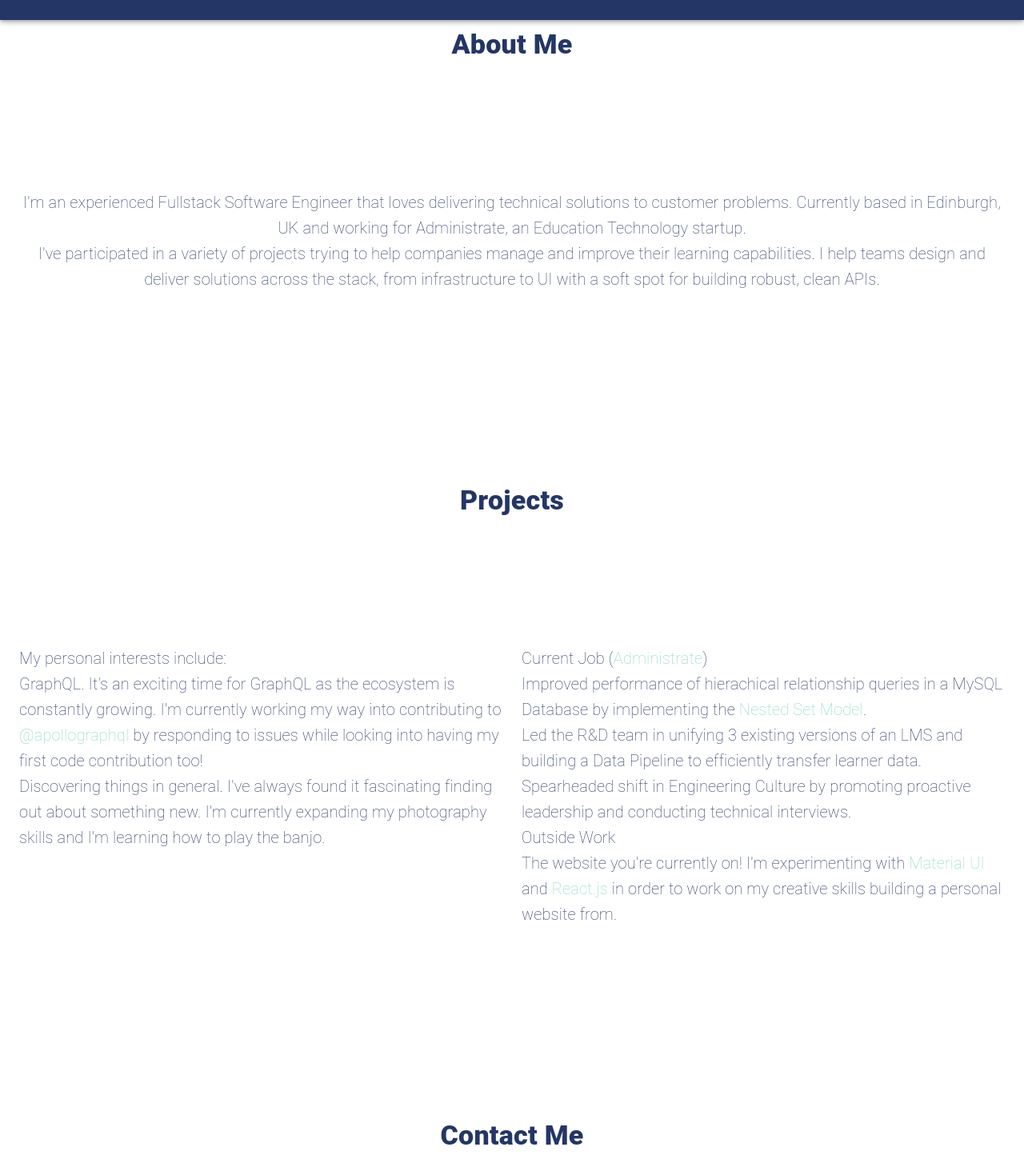
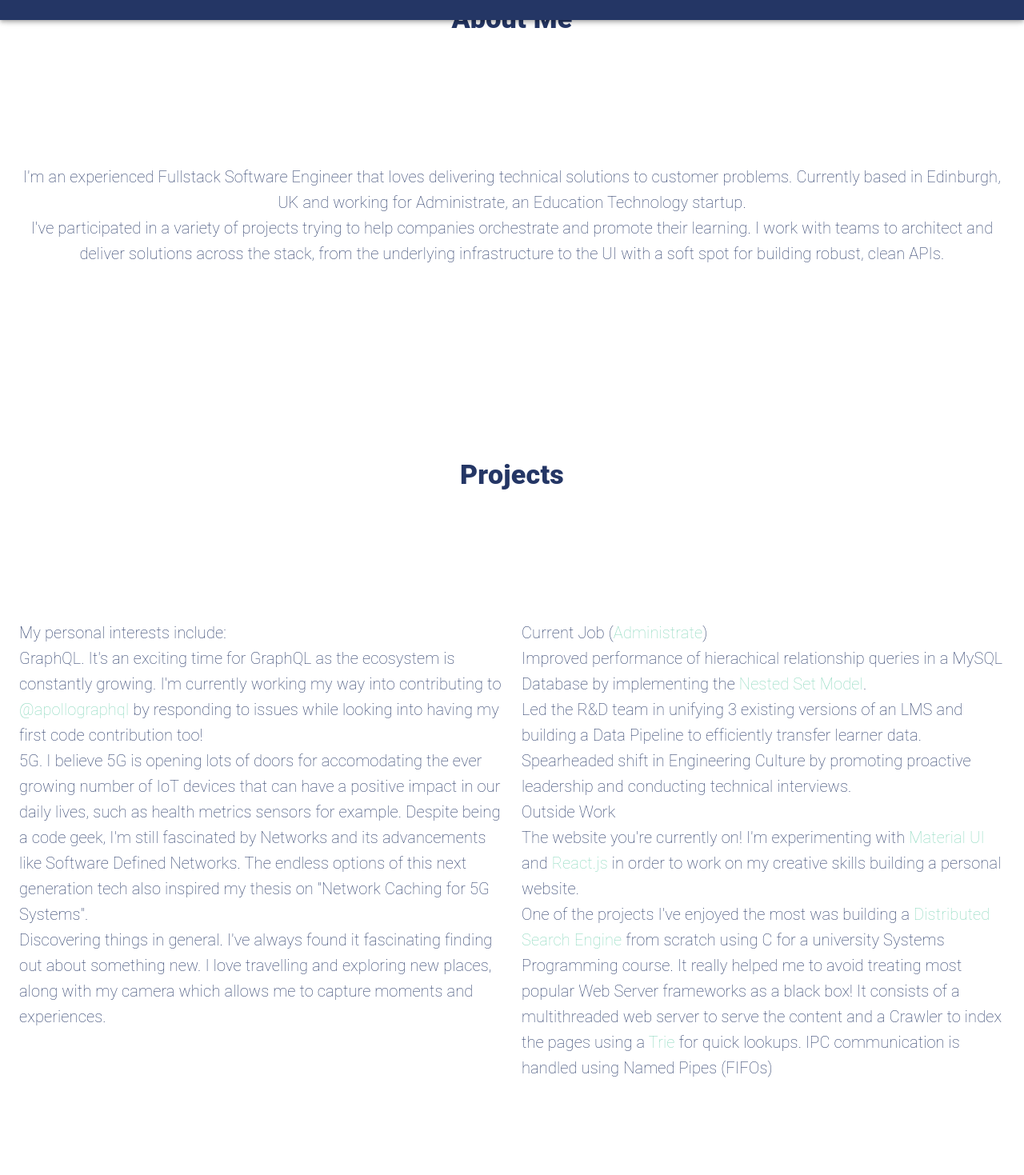
Before and after one commit to devkot/stelioskot.dev, a React (Create React App) app: page / in a window 1280 px wide. Shown: the part 775-2244 px from the top of the page at 80% size. Built offline with nearby package versions, Linux system fonts and the light colour scheme.

Commit message:
Add more points to the projects section

```diff
--- a/src/components/About.tsx
+++ b/src/components/About.tsx
@@ -41,9 +41,13 @@ const About: React.FunctionComponent = () => {
           </Box>
           <Box>
             I've participated in a variety of projects trying to help companies
-            manage and improve their learning capabilities. I help teams design
-            and deliver solutions across the stack, from infrastructure to UI
-            with a soft spot for building robust, clean APIs.
+            orchestrate and promote their learning. I work with teams to
+            architect and deliver solutions across the stack, from the
+            underlying infrastructure to the UI with a soft spot for building
+            robust, clean APIs.
+          </Box>
+          <Box>
+
           </Box>
         </Typography>
       </Paper>
--- a/src/components/Intro.tsx
+++ b/src/components/Intro.tsx
@@ -33,11 +33,9 @@ const Intro: React.FunctionComponent = () => {
           <Box>Stelios Kotanidis</Box>
         </Typography>
         <Typography variant="h6" className={classes.homeContent}>
-          <Box>Fullstack Software Engineer</Box>
-
           <Box>
-            Endlessly Curious, Adventurous, Technologist. Always seeking the
-            next experience and questioning the norm.
+            Adventurer, Creator, Endlessly Curious. Always seeking the next
+            experience and questioning the norm.
           </Box>
         </Typography>
       </Paper>
--- a/src/components/Projects.tsx
+++ b/src/components/Projects.tsx
@@ -68,9 +68,19 @@ const Projects: React.FunctionComponent = () => {
                 contribution too!
               </Grid>
               <Grid item>
+                5G. I believe 5G is opening lots of doors for accomodating the
+                ever growing number of IoT devices that can have a positive
+                impact in our daily lives, such as health metrics sensors for
+                example. Despite being a code geek, I'm still fascinated by
+                Networks and its advancements like Software Defined Networks.
+                The endless options of this next generation tech also inspired
+                my thesis on "Network Caching for 5G Systems".
+              </Grid>
+              <Grid item>
                 Discovering things in general. I've always found it fascinating
-                finding out about something new. I'm currently expanding my
-                photography skills and I'm learning how to play the banjo.
+                finding out about something new. I love travelling and exploring
+                new places, along with my camera which allows me to capture
+                moments and experiences.
               </Grid>
             </Typography>
           </Grid>
@@ -105,7 +115,25 @@ const Projects: React.FunctionComponent = () => {
                   <LinkTo to="https://material-ui.com/" title="Material UI" />{" "}
                   and <LinkTo to="https://reactjs.org/" title="React.js" /> in
                   order to work on my creative skills building a personal
-                  website from.
+                  website.
+                </Grid>
+                <Grid item>
+                  One of the projects I've enjoyed the most was building a{" "}
+                  <LinkTo
+                    to="https://github.com/devkot/SearchEngine"
+                    title="Distributed Search Engine"
+                  />{" "}
+                  from scratch using C for a university Systems Programming
+                  course. It really helped me to avoid treating most popular Web
+                  Server frameworks as a black box! It consists of a
+                  multithreaded web server to serve the content and a Crawler to
+                  index the pages using a{" "}
+                  <LinkTo
+                    to="https://en.wikipedia.org/wiki/Trie"
+                    title="Trie"
+                  />{" "}
+                  for quick lookups. IPC communication is handled using Named
+                  Pipes (FIFOs)
                 </Grid>
               </Grid>
             </Typography>
```
